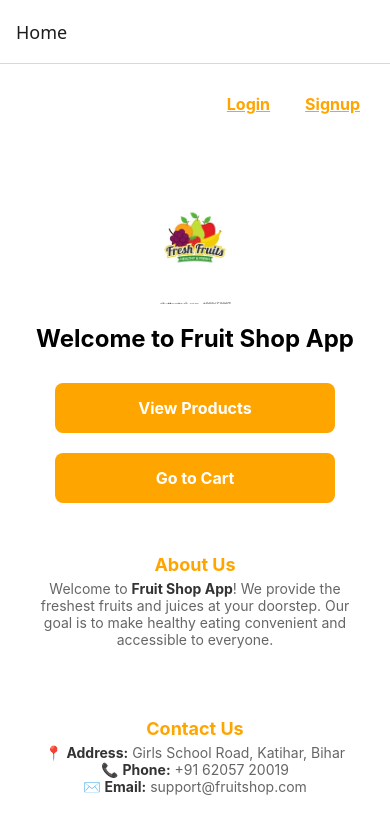
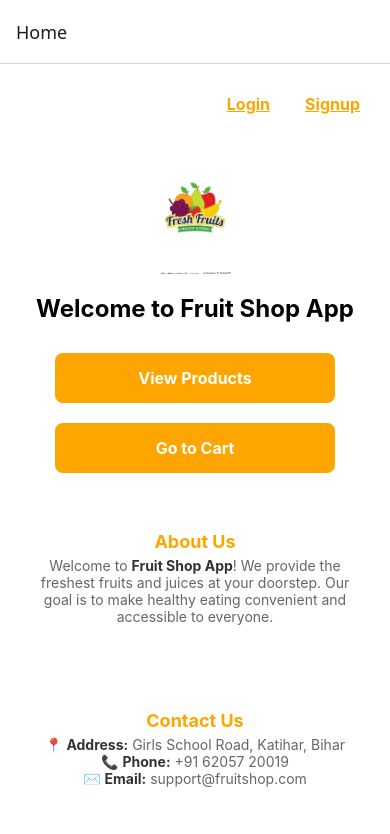
Before and after one commit to Payalsahb20220/FruitShopApp, a React Native app: screen /Home in a window 390 px wide. Shown: the top 834 px of the page. Built offline with nearby package versions, Linux system fonts and the light colour scheme.

Commit message:
Changes logo top margin

```diff
--- a/screens/HomeScreen.tsx
+++ b/screens/HomeScreen.tsx
@@ -271,7 +271,7 @@ const styles = StyleSheet.create({
     width: 120,
     height: 120,
     marginBottom: 20,
-    marginTop:100,
+    marginTop:70,
   },
   title: {
     fontSize: 24,
```
